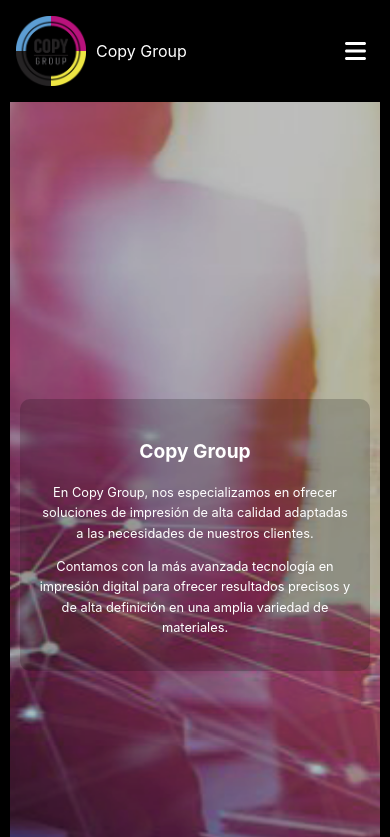
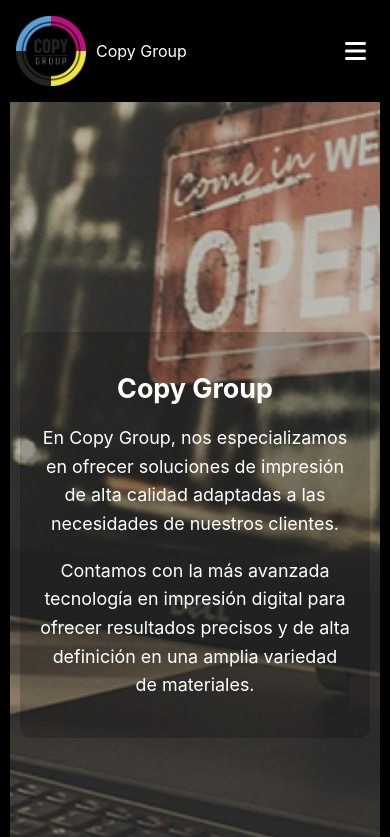
Before and after one commit to JoC204/CopyGroup, a React (Create React App) app in the folder copy-group/: page /empresa in a window 390 px wide. Shown: the top 837 px of the page. Built offline with nearby package versions, Linux system fonts and the light colour scheme.

Commit message:
Cambio de imagen en Empresa, target='_blanck' en Footer

```diff
--- a/copy-group/src/components/Footer.js
+++ b/copy-group/src/components/Footer.js
@@ -47,7 +47,7 @@
           <a href="tel:+123456789">
             <FontAwesomeIcon icon={faPhone} />
           </a>
-          <a href="https://maps.app.goo.gl/EEuTen5nKEMmZazo8">
+          <a href="https://maps.app.goo.gl/EEuTen5nKEMmZazo8" target="_blank" rel="noopener noreferrer">
             <FontAwesomeIcon icon={faMapMarkerAlt} />
           </a>
         </div>
--- a/copy-group/src/styles/Empresa.css
+++ b/copy-group/src/styles/Empresa.css
@@ -53,6 +53,7 @@
     background: rgba(0, 0, 0, 0.189);
     border-radius: 10px;
     overflow-x: hidden;
+    font-size: 1.4rem;
   }
 
   h1 {
@@ -129,7 +130,7 @@
     padding: 20px;
     height: auto;
     background: rgba(0, 0, 0, 0.189);
-    border-radius: 10px;
+    border-radius: 0.7rem;
     overflow-x: clip;
   }
 
@@ -152,6 +153,7 @@
     width: 100%;
     height: auto;
     margin: 0;
+    border-radius: 0.7rem;
     scale: .5; opacity: 0;
     animation: fade-in linear forwards;
     animation-timeline: view();
```
Also changed, not shown: copy-group/src/img/background-empresa.png, 1 other file (tests, documents, lock files or other folders).
